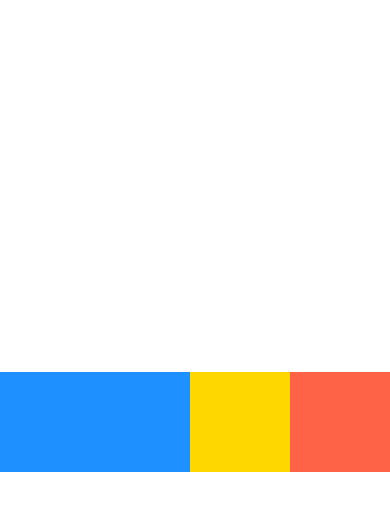
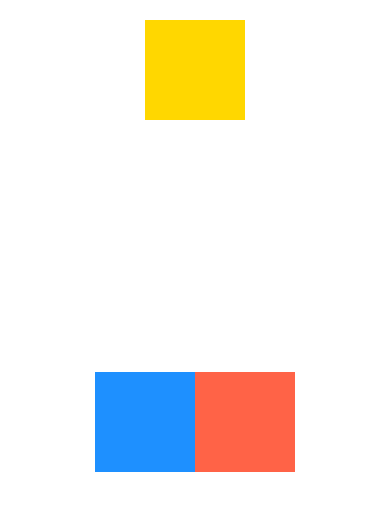
Before and after one commit to hassantvs24/DoneWithIt, a React Native app: screen / in a window 390 px wide. Shown: the top 510 px of the page. Built offline with nearby package versions, Linux system fonts and the light colour scheme.

Commit message:
Flex Position

```diff
--- a/App.js
+++ b/App.js
@@ -13,13 +13,8 @@ export default function App() {
       //flexWrap: 'wrap',
       alignContent: 'center'
       }}>
-        <View style={{
-          backgroundColor:'dodgerblue',
-          //flex: 1,
-          flexShrink: 1,
-          width: 400,
-          height:100}}></View>
-        <View style={{ backgroundColor:'gold', width: 100, height:100 }}></View>
+        <View style={{ backgroundColor:'dodgerblue', flexShrink: 1, width: 100, height:100}}></View>
+        <View style={{ backgroundColor:'gold', width: 100, height:100, top: 20, position: 'absolute' }}></View>
         <View style={{ backgroundColor:'tomato', width: 100, height:100 }}></View>
       </View>
       <Stbar style="auto" />
```
